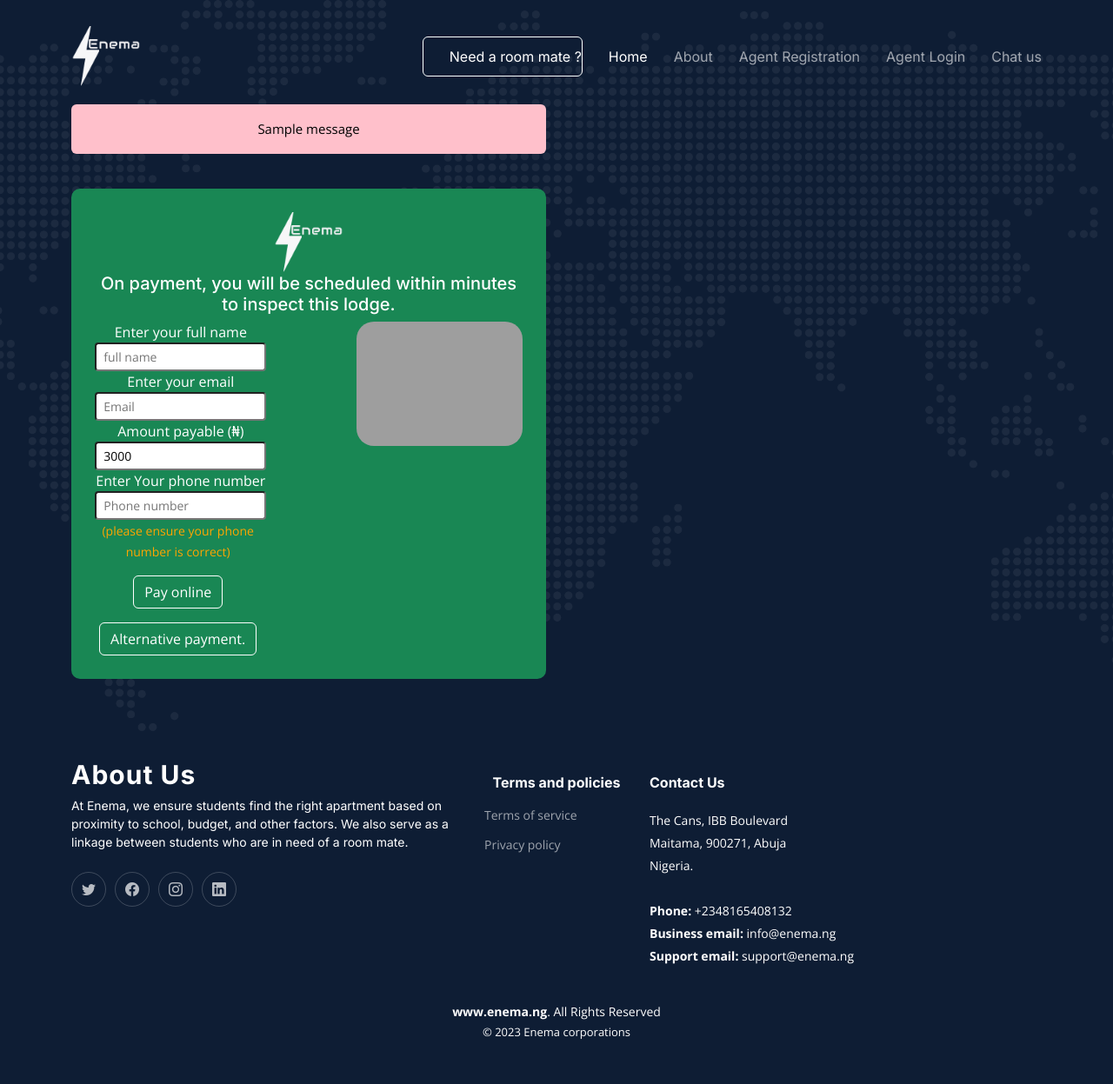
After one commit to Unekwu001/newpro, a Django app: page /lodgepay/1/ in a window 1280 px wide. The commit adds this page. Shown: the whole page at 87% size. Run offline with Django 4.2, Linux system fonts and the light colour scheme; tables that the repository leaves empty hold one stand-in row (values such as "Sample post"); one stand-in notice (Sample message) is shown; some libraries are stand-ins or nearby versions; grey boxes are pictures that could not be loaded.

Commit message:
quick commit

```diff
--- a/enema/models.py
+++ b/enema/models.py
@@ -79,5 +79,6 @@ class CustomerInfo(models.Model):
     email= models.EmailField(null=True,blank=True)
     phonenumber = models.CharField(max_length=150,null=True,blank=True)
     amount = models.IntegerField(default=1000,null=True,blank=True)
+    payfor = models.CharField(max_length=150, null=True,blank=True)
     class Meta:
         db_table='customer_infos'
--- /dev/null
+++ b/enema/templates/lodge-pay.html
@@ -0,0 +1,123 @@
+{% extends 'index.html' %}
+{% load static %}
+
+
+{% block content %}
+ <section id="hero" class="hero d-flex align-items-center">
+    <div class="container">
+      <div class="row gy-4 d-flex justify-content-between">
+        <div class="col-lg-6 order-2 order-lg-1 d-flex flex-column justify-content-center">
+
+      	{% if messages %}
+        	{% for message in messages %}
+
+        	<p {% if message.tags %} class="alert alert-danger{{message.tags}}"{% endif %}
+        		style="background-color:pink;text-align:center;color:black;" >
+        		 {{message}}
+        	</p>
+
+        	{% endfor %}
+        {% endif %}
+
+
+	<form method="post" action="{% url 'lodge_pay' lodge.id %}" style="color:white;padding:5%;background-color:rgb(25,135,84);text-align:center">
+		<div class="col-12">
+		  <img src="{% static 'assets/img/enems.png' %}" class="img-fluid" alt="enema"height="100vh"width="80vw">
+		</div>
+		<h5 data-aos="fade-up">On payment, you will be scheduled within minutes to inspect this lodge.</h5>
+
+<div class="row justify-content-between">
+	<div class="col-5 ">
+
+		{% csrf_token %}
+
+
+		<div class="col-3-lg col-3">
+			<label data-aos="fade-up">Enter your full name <input class="form-control-sm" data-aos="fade-up" type="text"
+			placeholder="full name" name="fullname"id="fullname"></label>
+		</div>
+		<div class="col-3-lg col-3">
+			<label data-aos="fade-up">Enter your email<input class="form-control-sm" data-aos="fade-up" type="email"
+			 placeholder="Email" name="email"id="email"></label>
+		</div>
+		<div class="col-3-lg col-3">
+			<label data-aos="fade-up">Amount payable (₦)<input class="form-control-sm" data-aos="fade-up"
+		 	type="number" placeholder="Amount" name="amount"id="amount" value="3000" readonly="">
+		</label>
+		</div>
+
+		     <div class="col-3-lg col-3">
+			<label data-aos="fade-up">Enter Your phone number
+			<input class="form-control-sm" data-aos="fade-up" type="number"placeholder="Phone number" name="phone"id="phone">
+			</label><br>
+
+		    </div>
+
+
+		<div class="col-12">
+		 	<div class="col-12">
+		    	<small style="color:orange;">(please ensure your phone number is correct)</small>
+		    	</div>
+
+
+		<button class="btn btn-success mt-3" type="submit" onclick="validate(event)" style="border-color:white;">
+			Pay online
+		</button>
+
+		<a href="#" onclick="alert('Pay directly to our bank account. Bank name: Paga. Account name: enema corporations.Account number:1617195431. After payment, send us a screenshot of your debit alert or payment receipt via email to info@enema.ng. For quick inspection, we advise you use the online payment.') ">
+			<span class="btn btn-success mt-3" style="border-color:white;">
+			Alternative payment.
+			</span>
+		</a>
+		</div>
+	</div>
+
+	<div class="col-5 ">
+		<img src="https://enema.s3.amazonaws.com/{{lodgepic}}" class="img-fluid" alt="enema"style="border-radius:20px">
+	</div>
+</div>
+
+	</form>
+
+	</div>
+
+
+
+      </div>
+    </div>
+</section>
+
+{% endblock content %}
+
+
+{% block js %}
+<script type="text/javascript" language="javascript">
+
+let validate = (e) => {
+		var pwdPattern = /^(?=.*\d)(?=.*[a-z])(?=.*[A-Z]).{6,20}$/;
+		var mailformat = /^\w+([\.-]?\w+)*@\w+([\.-]?\w+)*(\.\w{2,3})+$/;
+
+		var fullname = document.getElementById('fullname').value;
+		var email = document.getElementById('email').value;
+		var phone = document.getElementById('phone').value;
+
+		if(fullname == "")
+				{
+				Swal.fire("please enter your full name.");
+				e.preventDefault();;
+				}
+		 if(!email.match(mailformat))
+				{
+				Swal.fire("You have entered an invalid email address!");
+				e.preventDefault();;
+				}
+
+		if(phone == "")
+				{
+				Swal.fire('Please enter a valid phone number.')
+				e.preventDefault();;
+				}
+			}
+
+</script>
+{% endblock js %}
--- a/enema/urls.py
+++ b/enema/urls.py
@@ -25,7 +25,8 @@ urlpatterns = [
     path('passwordreset/<str:email>/',pwd_reset,name='pwd_reset'),
     path('reset mail sent/',resetmail_sent,name='resetmail_sent'),
     path('pay/<int:id>/',pay,name='pay'),
-    path('roommatesingle/<int:id>/',roomate_single,name='roomate_single')
+    path('roommatesingle/<int:id>/',roomate_single,name='roomate_single'),
+    path('lodgepay/<int:id>/',lodge_pay,name='lodge_pay')
 ]
 
 if settings.DEBUG:
--- a/enema/views.py
+++ b/enema/views.py
@@ -403,7 +403,8 @@ def pay(request,id):
             fullname=fullname,
             email=email,
             phonenumber=phone,
-            amount=amount
+            amount=amount,
+            payfor="roomate_meeting"
         )
         customer.save()
         roomate = Roomates.objects.get(id=id)
@@ -418,3 +419,28 @@ def roomate_single(request,id):
     roomate = Roomates.objects.get(id=id)
     pricetopay = (int(roomate.pricesharing)/100)*(int(roomate.lodgerent))
     return render(request,'roomate-single.html',{'roomate':roomate, 'pricetopay':pricetopay})
+
+
+
+def lodge_pay(request,id):
+    if request.method == "POST":
+        fullname=request.POST.get('fullname')
+        email=request.POST.get('email')
+        amount=request.POST.get('amount')
+        phone=request.POST.get('phone')
+
+        customer = CustomerInfo(
+            fullname=fullname,
+            email=email,
+            phonenumber=phone,
+            amount=amount,
+            payfor="lodge_inspection"
+        )
+        customer.save()
+        lodge = Lodges.objects.get(id=id)
+        return render(request, 'lodge-payment.html',{'email':email,'phone':phone,'amount':amount,'lodge':lodge,'fullname':fullname})
+    else:
+        lodge = Lodges.objects.get(id=id)
+        lodgepics = Lodgepics.objects.filter(lodgeid=lodge.id,sn=1)
+        lodgepic = lodgepics[0].picname
+        return render(request,'lodge-pay.html',{'lodge':lodge,'lodgepic':lodgepic})
```
Also changed, not shown: enema/templates/lodge-payment.html (added, +37 -0 lines), enema/templates/property-single.html (+15 -3 lines), enema/migrations/0016_customerinfo_payfor.py (added).
